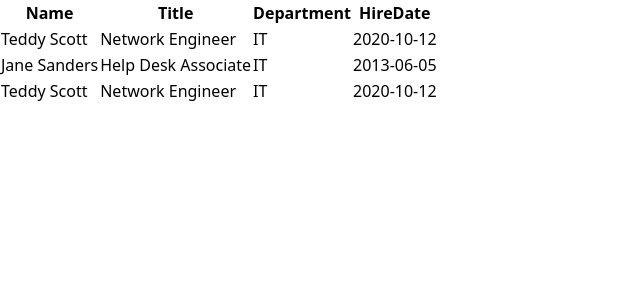
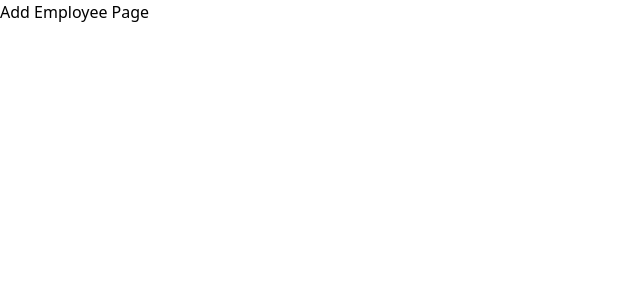
Before and after one commit to mcenerym/BumbleBeeHR, a React (Vite) app: page /BumbleBeeHR/addEmployee in a window 1280 px wide. Shown: the top 300 px of the page, without its empty margins (0-640 px from the left). Built offline with nearby package versions, Linux system fonts and the light colour scheme.

Commit message:
Added react router and hooked up the add employee page.

```diff
--- a/package.json
+++ b/package.json
@@ -11,7 +11,8 @@
   },
   "dependencies": {
     "react": "^18.3.1",
-    "react-dom": "^18.3.1"
+    "react-dom": "^18.3.1",
+    "react-router-dom": "^6.26.1"
   },
   "devDependencies": {
     "@eslint/js": "^9.9.0",
--- a/src/App.jsx
+++ b/src/App.jsx
@@ -1,41 +1,14 @@
-import employeeData from './data/employeesData.json'
+import { Route, Routes } from 'react-router-dom'
+
+import AddEmployee from './components/AddEmployee'
+import EmployeeDashboard from './components/EmployeeDashboard'
 
 function App() {
-	const headerData = Object.keys(employeeData.reduce((o, c) => Object.assign(o, c)))
-
 	return (
-		<div className='bg-slate-800 grid w-full h-screen border-2 place-items-center'>
-			<div className='bg-zinc-800 w-1/2 h-screen'>
-				<table className='table-auto'>
-					<thead>
-						<tr>
-							{headerData &&
-								headerData.map((header, id) => (
-									<th key={id} className='bg-blue-700 border px-8 py-2'>
-										{header}
-									</th>
-								))}
-						</tr>
-					</thead>
-					<tbody>
-						{employeeData &&
-							employeeData.map((employee, id) => (
-								<tr key={id}>
-									{headerData &&
-										headerData.map((header, id) => (
-											<td key={id} className='bg-white border px-8 py-2'>
-												{employee[header]}
-											</td>
-										))}
-
-									{/* <td className='bg-white border px-8 py-2'>{employee.Title}</td>
-									<td className='bg-white border px-8 py-2'>{employee.Department}</td> */}
-								</tr>
-							))}
-					</tbody>
-				</table>
-			</div>
-		</div>
+		<Routes>
+			<Route path='/BumbleBeeHR' element={<EmployeeDashboard />} />
+			<Route path='/BumbleBeeHR/addEmployee' element={<AddEmployee />} />
+		</Routes>
 	)
 }
 
--- /dev/null
+++ b/src/components/AddEmployee.jsx
@@ -0,0 +1,5 @@
+function AddEmployee() {
+	return <div>Add Employee Page</div>
+}
+
+export default AddEmployee
--- /dev/null
+++ b/src/components/EmployeeDashboard.jsx
@@ -0,0 +1,47 @@
+import { Link } from 'react-router-dom'
+import employeeData from '../data/employeesData.json'
+
+function EmployeeDashboard() {
+	const headerData = Object.keys(employeeData.reduce((o, c) => Object.assign(o, c)))
+
+	return (
+		<div className='bg-slate-800 grid w-full h-screen border-2 place-items-center'>
+			<div className='bg-zinc-800 w-1/2 h-screen'>
+				<div className='inline-block'>
+					<table className='table-auto'>
+						<thead>
+							<tr>
+								{headerData &&
+									headerData.map((header, id) => (
+										<th key={id} className='text-white bg-blue-700 border px-8 py-2'>
+											{header}
+										</th>
+									))}
+							</tr>
+						</thead>
+						<tbody>
+							{employeeData &&
+								employeeData.map((employee, id) => (
+									<tr key={id}>
+										{headerData &&
+											headerData.map((header, id) => (
+												<td key={id} className='bg-white border px-8 py-2'>
+													{employee[header]}
+												</td>
+											))}
+									</tr>
+								))}
+						</tbody>
+					</table>
+					<Link
+						className='bg-blue-600 text-white px-3 py-3 text-lg mt-3 float-right'
+						to='/addEmployee'>
+						Add Employee
+					</Link>
+				</div>
+			</div>
+		</div>
+	)
+}
+
+export default EmployeeDashboard
--- a/src/main.jsx
+++ b/src/main.jsx
@@ -1,10 +1,13 @@
 import { StrictMode } from 'react'
 import { createRoot } from 'react-dom/client'
+import { BrowserRouter } from 'react-router-dom'
 import App from './App.jsx'
 import './index.css'
 
 createRoot(document.getElementById('root')).render(
-  <StrictMode>
-    <App />
-  </StrictMode>,
+	<StrictMode>
+		<BrowserRouter>
+			<App />
+		</BrowserRouter>
+	</StrictMode>
 )
```
Also changed, not shown: 1 other file (tests, documents, lock files or other folders).
